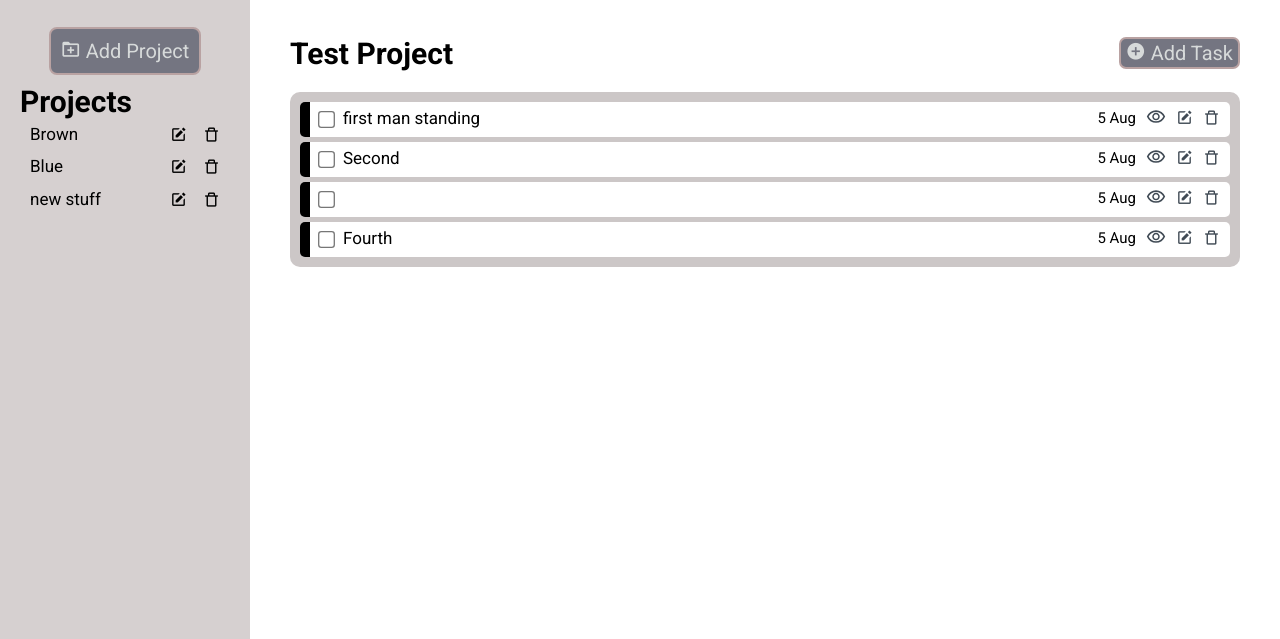
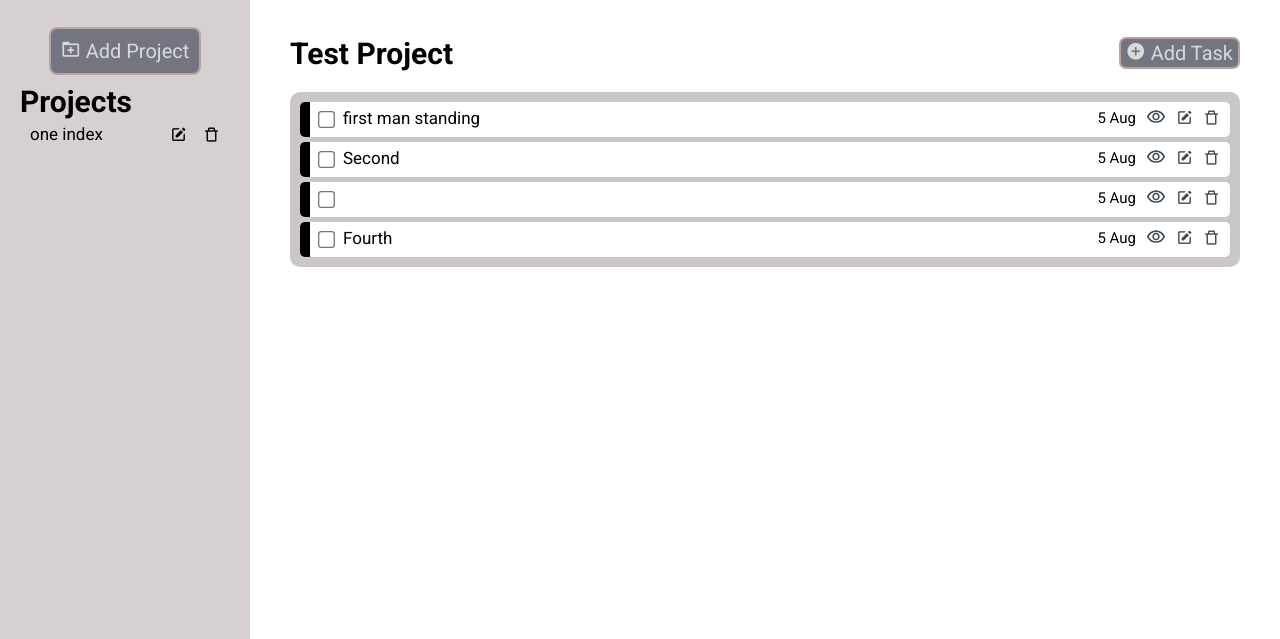
Before and after one commit to pixie-cheeks/todo-list, a website built with webpack: page src/index.html in a window 1280 px wide. Both pictures are taken after a click on the button 211 px from the left and 238 px from the top of the page. Shown: the part 103-742 px from the top of the page. Built offline with nearby package versions, Linux system fonts and the light colour scheme.

Commit message:
Implement logic related to projects

```diff
--- a/src/index.js
+++ b/src/index.js
@@ -3,6 +3,7 @@
 import './scripts/project-handler.js';
 import './scripts/todo-handler.js';
 import './scripts/pure-logic.js';
+import './scripts/project-handler.js';
 import checkmarkSVG from './images/checkmark.svg';
 
 const checkmarkDOM = document.querySelector('.checkmark-svg');
--- a/src/scripts/project-handler.js
+++ b/src/scripts/project-handler.js
@@ -1,23 +1,68 @@
-const parentDiv = document.querySelector('.projects');
-const template = document.querySelector('.projects-template')
-  .content.firstElementChild;
+import { ProjectLogic, Project, Todo } from './pure-logic.js';
 
-function createProject(title) {
-  const projectDiv = template.cloneNode(true);
-  const titleInDiv = projectDiv.querySelector('.item__name');
+class ProjectDOM {
+  constructor(projectHandler, parentDiv, template) {
+    this.projectHandler = projectHandler;
+    this.parentDiv = parentDiv;
+    this.template = template;
+  }
 
-  titleInDiv.textContent = title;
+  bindEvents() {
+    this.parentDiv.addEventListener(
+      'click', this.removeProject.bind(this)
+    );
+  }
 
-  return projectDiv;
+  addProject(title) {
+    this.projectHandler.addProject(title);
+    this.#render();
+  }
+
+  removeProject(event) {
+    if (!(event.target.matches('button.delete'))) return;
+
+    const project = event.target.parentElement;
+
+    this.projectHandler.removeProject(project.dataset.index);
+    this.#render();
+  }
+
+  renameProject(projectIndex, newTitle) {
+    this.projectHandler.renameProject(projectIndex, newTitle);
+  }
+
+  #render() {
+    const elementsToAppend = [];
+    this.parentDiv.textContent = '';
+
+    this.projectHandler.getProjects().forEach((project, index) => {
+      const projectDiv = this.template.cloneNode(true);
+      const titleInsideDiv = projectDiv.querySelector('.item__name');
+
+      titleInsideDiv.textContent = project.title;
+      projectDiv.dataset.index = index;
+
+      elementsToAppend.push(projectDiv);
+    });
+
+    this.parentDiv.append(...elementsToAppend);
+  }
 }
 
-function addProjects(...titles) {
-  titles.forEach(title => {
-    parentDiv.appendChild(
-      createProject(title)
-    );
-  });
-}
+const projectsContainerDiv = document.querySelector('.projects');
+const projectsTemplateDiv = document.querySelector('.projects-template')
+  .content.firstElementChild
 
+const projectsInSidebar = new ProjectDOM(
+  new ProjectLogic(),
+  projectsContainerDiv,
+  projectsTemplateDiv
+);
+projectsInSidebar.bindEvents();
+projectsInSidebar.addProject('zero index');
+projectsInSidebar.addProject('one index');
 
-addProjects('Brown', 'Blue', 'new stuff');
+let i = 0;
+document.querySelector('.add-btn').addEventListener('click', () => {
+  projectsInSidebar.addProject('Bravo ' + i++);
+})
--- a/src/scripts/pure-logic.js
+++ b/src/scripts/pure-logic.js
@@ -1,6 +1,4 @@
-
 class Todo {
-
   completed = false;
 
   constructor(title, description, dueDate, priority) {
@@ -12,18 +10,22 @@
 }
 
 class Project {
-  todoItems = [];
+  #todoItems = [];
 
   constructor(title) {
     this.title = title;
   }
 
   addTodo(todoObj) {
-    this.todoItems.push(todoObj);
+    this.#todoItems.push(todoObj);
   }
 
   removeTodo(todoIndex) {
-    this.todoItems.splice(todoIndex, 1);
+    this.#todoItems.splice(todoIndex, 1);
+  }
+
+  getTodo(todoIndex) {
+    return this.#todoItems[todoIndex];
   }
 
   changeTitle(newTitle) {
@@ -31,16 +33,30 @@
   }
 }
 
-const projects = [];
+class ProjectLogic {
+  #projects = [];
 
-const projectHandler = {
-  addProject(projectObj) {
-    projects.push(projectObj);
-  },
+  addProject(projectTitle) {
+    this.#projects.push(
+      new Project(projectTitle)
+    );
+  }
+
   removeProject(projectIndex) {
-    projects.splice(projectIndex, 1);
+    this.#projects.splice(projectIndex, 1);
   }
-};
 
+  getProject(projectIndex) {
+    return this.#projects[projectIndex];
+  }
 
-export { projectHandler, Todo, Project };
+  getProjects() {
+    return this.#projects;
+  }
+
+  renameProject(projectIndex, newTitle) {
+    this.#projects[projectIndex].changeTitle(newTitle);
+  }
+}
+
+export { ProjectLogic, Todo, Project };
--- a/src/scripts/todo-handler.js
+++ b/src/scripts/todo-handler.js
@@ -17,7 +17,3 @@
 }
 
 addMultipleTodos('first man standing', 'Second', '', 'Fourth');
-
-import { projectHandler, Todo, Project } from "./pure-logic";
-
-console.log(projectHandler);
--- a/src/style.css
+++ b/src/style.css
@@ -202,3 +202,7 @@
   cursor: pointer;
   color: antiquewhite;
 }
+
+i.bx {
+  pointer-events: none;
+}
```
